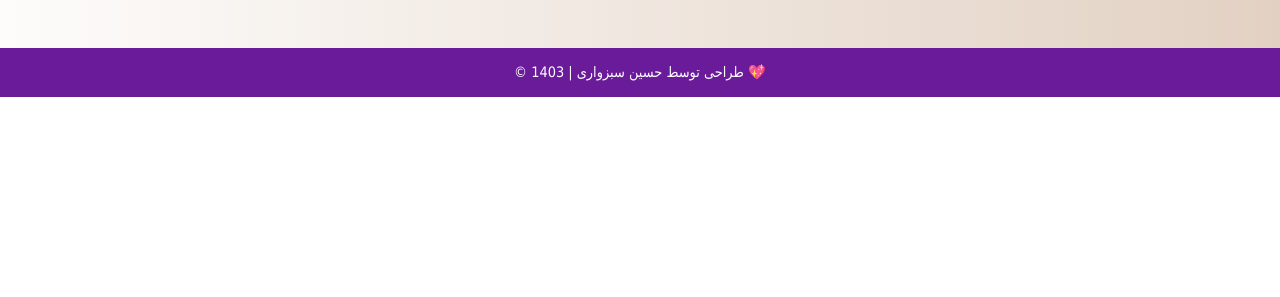
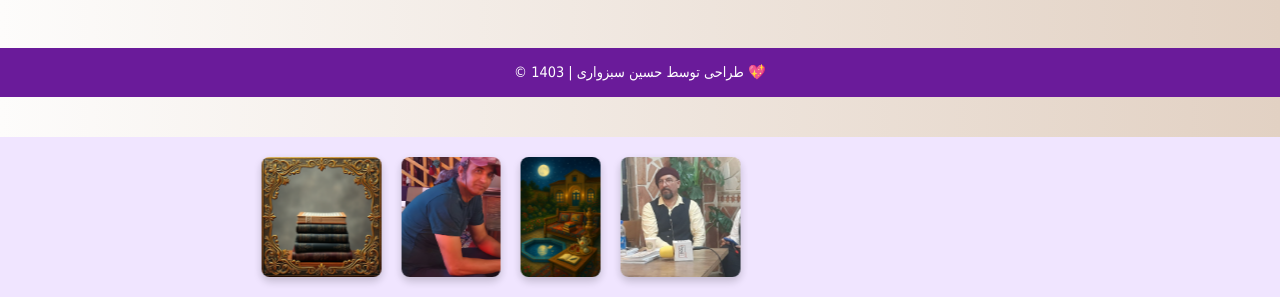
Before and after one commit to Mahsoon53/shaeran_moaser, a plain HTML site: page index.html in a window 1280 px wide. Shown: the part 846-1143 px from the top of the page. Before the commit the page ends 943 px from the top, so only its background shows below. Drawn offline with Linux system fonts and the light colour scheme.

Commit message:
Update index.html
افزودن تصاویر شاعران جدید

```diff
--- a/index.html
+++ b/index.html
@@ -62,4 +62,13 @@
 
   <script src="script.js"></script>
 </body>
+  <!-- 🖼️ گالری افقی متحرک شاعران -->
+<div class="poet-slider">
+  <div class="slider-track">
+    <img src="images/image_1752162436312.png" alt="تصویر شاعر ۱">
+    <img src="images/سازنده.png" alt="سازنده">
+    <img src="images/شب.jpeg" alt="شب">
+    <img src="images/فرامرز.jpg" alt="فرامرز">
+  </div>
+</div>
 </html>
```
